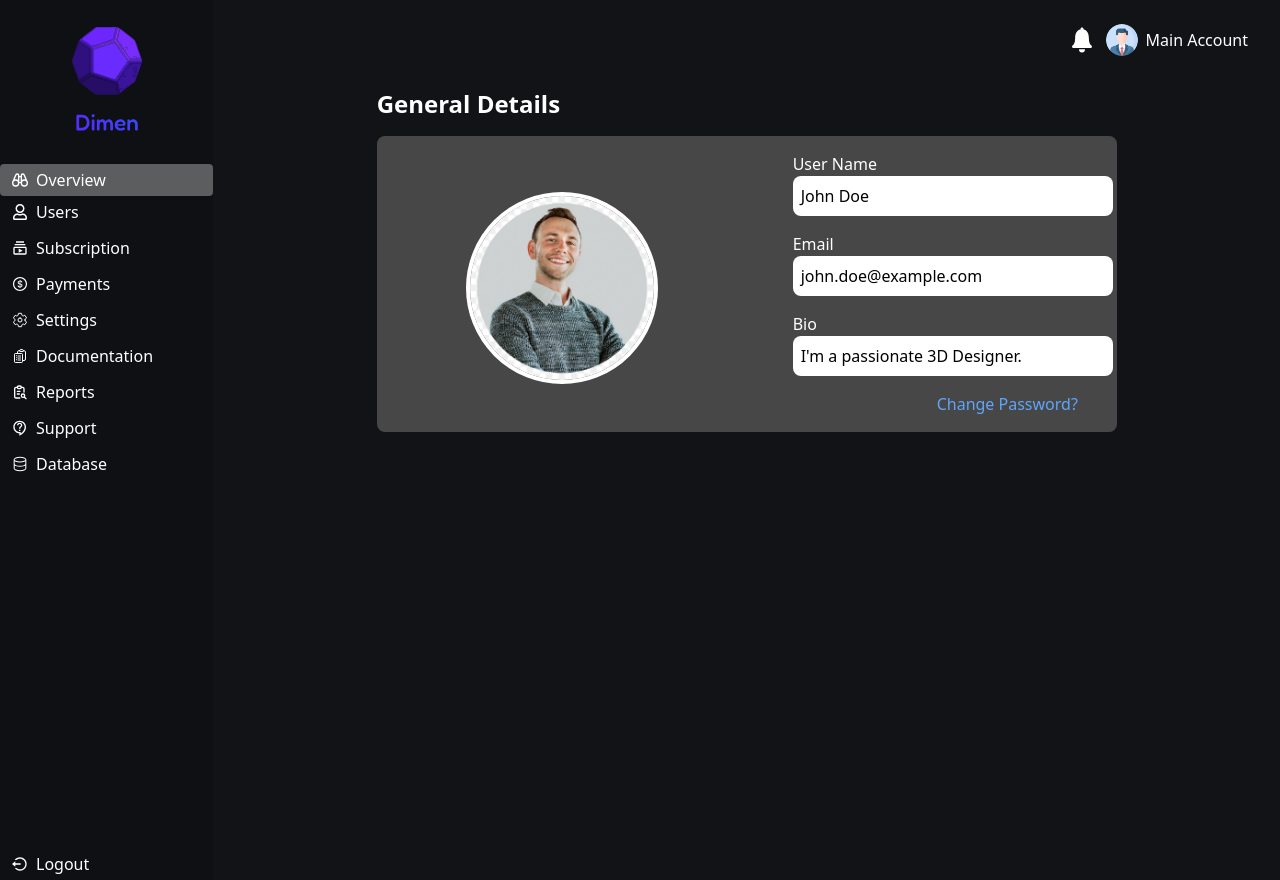
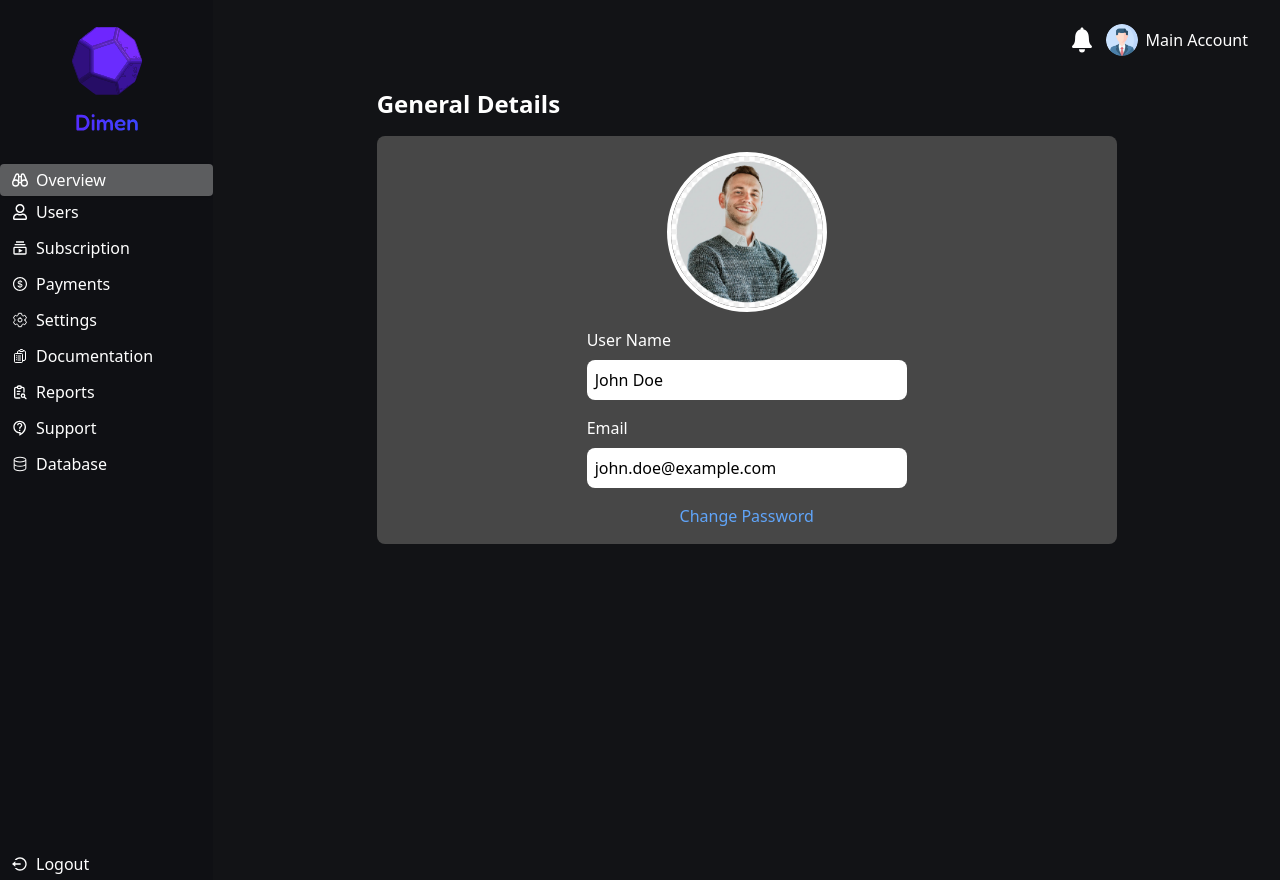
Before and after one commit to Dimen-3D-Model-Annotation/admin-dashboard, a Next.js app: page /admin/settings in a window 1280 px wide. Built offline with nearby package versions, Linux system fonts and the light colour scheme.

Commit message:
Update SettingsRectangle.jsx

```diff
--- a/components/SettingsRectangle.jsx
+++ b/components/SettingsRectangle.jsx
@@ -11,32 +11,28 @@ const Rectangles = () => {
       className={`relative ${width} ${height} ${borderRadius} bg-custom-togglegray cursor-pointer p-4`}
     >
       {/* User Image */}
-      <div className="absolute inset-y-14 left-0 flex items-left justify-center w-1/2">
+      <div className="flex justify-center mb-4">
         <img
           src="/assets/images/user1.webp"
           alt="User"
-          className="w-48 h-48 rounded-full border-4 border-white"
+          className="w-40 h-40 rounded-full border-4 border-white"
         />
       </div>
 
       {/* User Details */}
-      <div className="ml-40 mb-15 flex flex-col space-y-4 text-right">
-        <div>
-          <h2 className=" ml-60 text-white text-left">User Name</h2>
-          <div className="ml-60 bg-white rounded-lg p-2 text-black text-left w-80">John Doe</div> {/* Decreased width */}
+      <div className="flex flex-col items-center space-y-4">
+        <div className="flex flex-col items-start space-y-2">
+          <h2 className="text-white text-left">User Name</h2>
+          <div className="bg-white rounded-lg p-2 text-black w-80 text-left">John Doe</div>
         </div>
-        <div>
-          <h2 className=" ml-60 text-white text-left">Email</h2>
-          <div className="ml-60 bg-white rounded-lg p-2 text-black text-left w-80">john.doe@example.com</div> {/* Decreased width */}
+        <div className="flex flex-col items-start space-y-2">
+          <h2 className="text-white text-left">Email</h2>
+          <div className="bg-white rounded-lg p-2 text-black w-80 text-left">john.doe@example.com</div>
         </div>
-        <div>
-          <h2 className="ml-60 text-white text-left">Bio</h2>
-          <div className="ml-60 bg-white rounded-lg p-2 text-black text-left w-80">I'm a passionate 3D Designer.</div> {/* Decreased width */}
+
+        <div className="flex flex-col items-start space-y-2">
+          <h2 className="text-blue-400 text-left">Change Password</h2>
         </div>
-        <div>
-          <h2 className="ml-96 text-blue-400 text-left">Change Password?</h2>
-         </div>
-
       </div>
     </div>
   );
```
